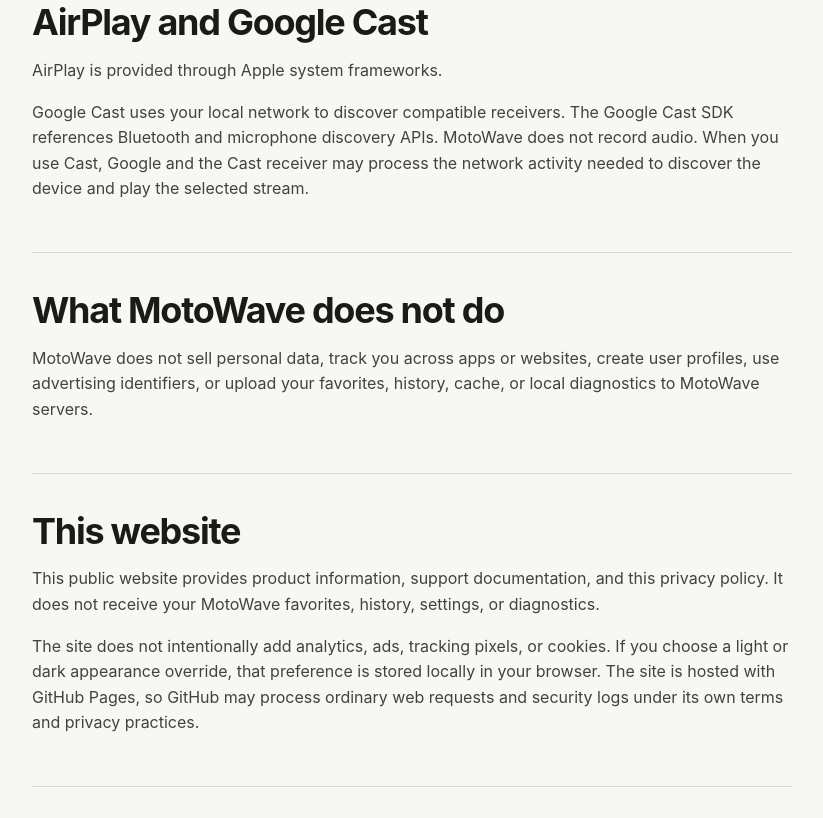
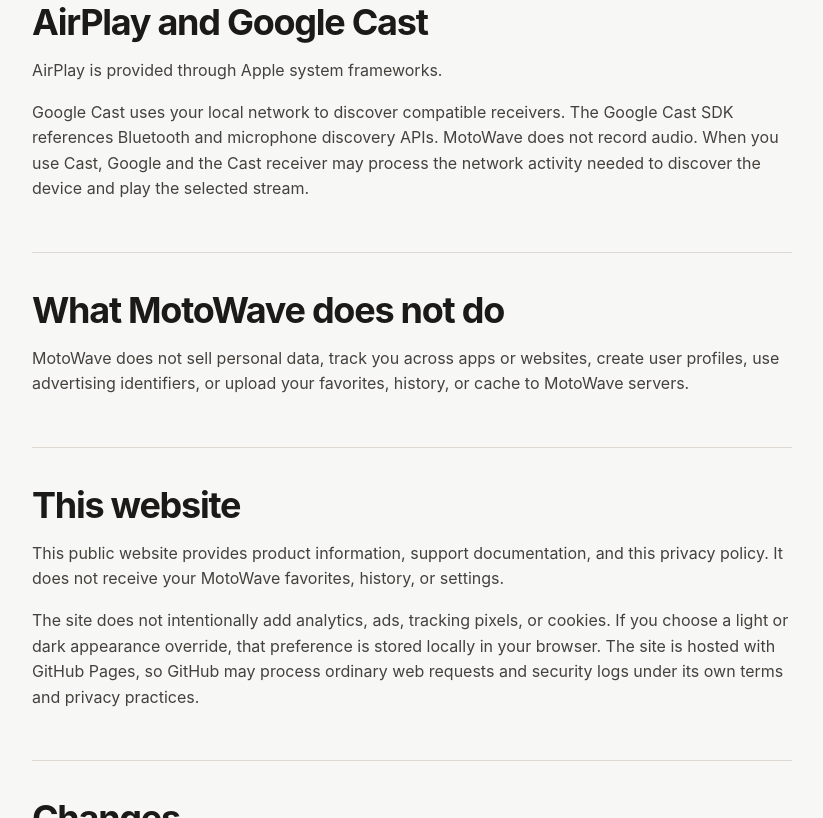
Before and after one commit to motogrizzbear/motowave-site, a plain HTML site: page privacy/index.html in a window 1280 px wide. Shown: the part 1206-2024 px from the top of the page, without its empty margins (228-1051 px from the left). Drawn offline with Linux system fonts and the light colour scheme.

Commit message:
launch: remove stale diagnostics claims

```diff
--- a/privacy/index.html
+++ b/privacy/index.html
@@ -43,7 +43,7 @@
     <article class="policy shell narrow">
       <section>
         <h2>Data stored on your device</h2>
-        <p>MotoWave stores favorite stations, song history, recently played stations, cached station lists and artwork, app settings, and optional diagnostics locally on your device.</p>
+        <p>MotoWave stores favorite stations, song history, recently played stations, cached station lists and artwork, and app settings locally on your device.</p>
         <p>You can clear song history, station cache, and artwork cache from Settings. Deleting the app removes its local app data.</p>
       </section>
 
@@ -65,12 +65,12 @@
 
       <section>
         <h2>What MotoWave does not do</h2>
-        <p>MotoWave does not sell personal data, track you across apps or websites, create user profiles, use advertising identifiers, or upload your favorites, history, cache, or local diagnostics to MotoWave servers.</p>
+        <p>MotoWave does not sell personal data, track you across apps or websites, create user profiles, use advertising identifiers, or upload your favorites, history, or cache to MotoWave servers.</p>
       </section>
 
       <section>
         <h2>This website</h2>
-        <p>This public website provides product information, support documentation, and this privacy policy. It does not receive your MotoWave favorites, history, settings, or diagnostics.</p>
+        <p>This public website provides product information, support documentation, and this privacy policy. It does not receive your MotoWave favorites, history, or settings.</p>
         <p>The site does not intentionally add analytics, ads, tracking pixels, or cookies. If you choose a light or dark appearance override, that preference is stored locally in your browser. The site is hosted with GitHub Pages, so GitHub may process ordinary web requests and security logs under its own terms and privacy practices.</p>
       </section>
 
```
